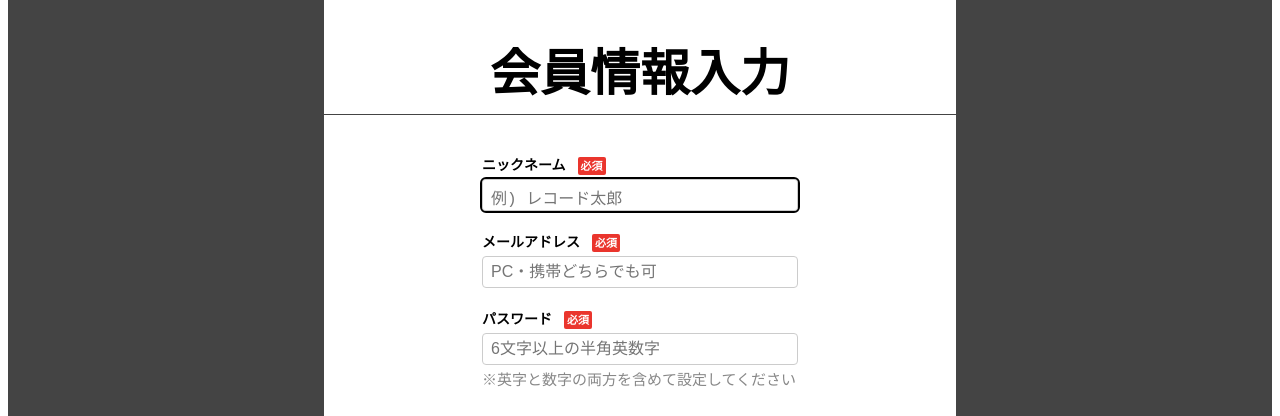
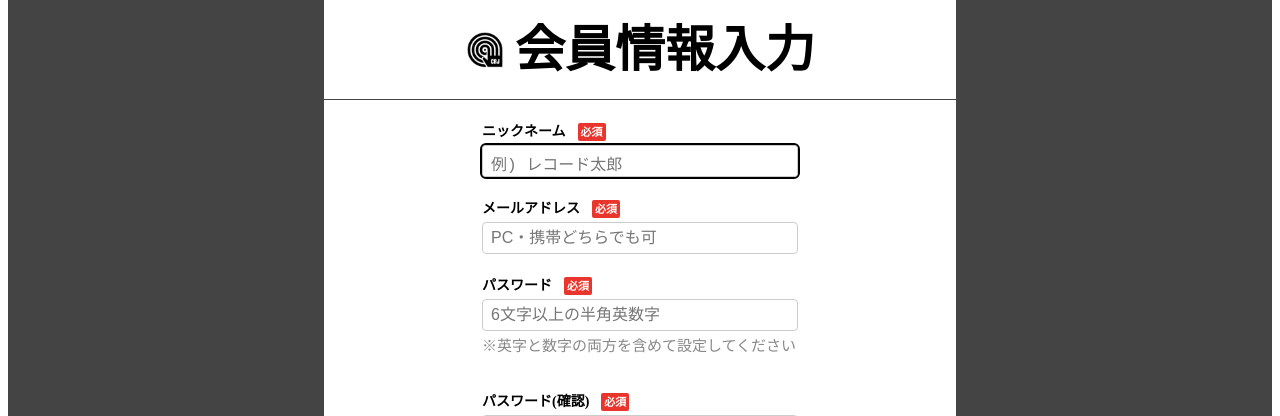
Before and after one commit to mimimiguchi/collection_of_record_junkies, a Rails app: the page made by app/views/devise/registrations/new.html.erb in a window 1280 px wide. Shown: the part 138-554 px from the top of the page. Run offline with Rails 7, Linux system fonts and the light colour scheme; style sheets or scripts are compiled from the project's sources; some libraries are stand-ins or nearby versions.

Commit message:
ユーザー登録/ログイン画面の修正

```diff
--- a/app/assets/stylesheets/user/registration.css
+++ b/app/assets/stylesheets/user/registration.css
@@ -17,11 +17,20 @@
   height: 100px;
   text-align: center;
   font-size: 25px;
+  display: flex;
+  justify-content: center;
+  align-items: center;
+  border-bottom: 1px solid #444444;
+}
+
+.form-header-image {
+  width: 40px;
+  height: 40px;
+  margin: 0 10px 0 0;
 }
 
 .form-header-text {
   line-height: 80px;
-  border-bottom: 1px solid #444444;
   font-weight: bold;
 }
 
--- a/app/views/devise/registrations/new.html.erb
+++ b/app/views/devise/registrations/new.html.erb
@@ -3,6 +3,7 @@
 <%= form_with model: @user, url: user_registration_path, class: 'registration-main', local: true do |f| %>
 <div class='form-wrap'>
   <div class='form-header'>
+    <%= image_tag "crj-logo-only.jpg", class:"form-header-image"%>
     <h1 class='form-header-text'>
       会員情報入力
     </h1>
--- a/app/views/devise/sessions/new.html.erb
+++ b/app/views/devise/sessions/new.html.erb
@@ -3,6 +3,7 @@
 <%= form_with model: @user, url: user_session_path, class: 'registration-main', local: true do |f| %>
 <div class='form-wrap'>
   <div class='form-header'>
+    <%= image_tag "crj-logo-only.jpg", class:"form-header-image"%>
     <h1 class='form-header-text'>
       会員情報入力
     </h1>
```
